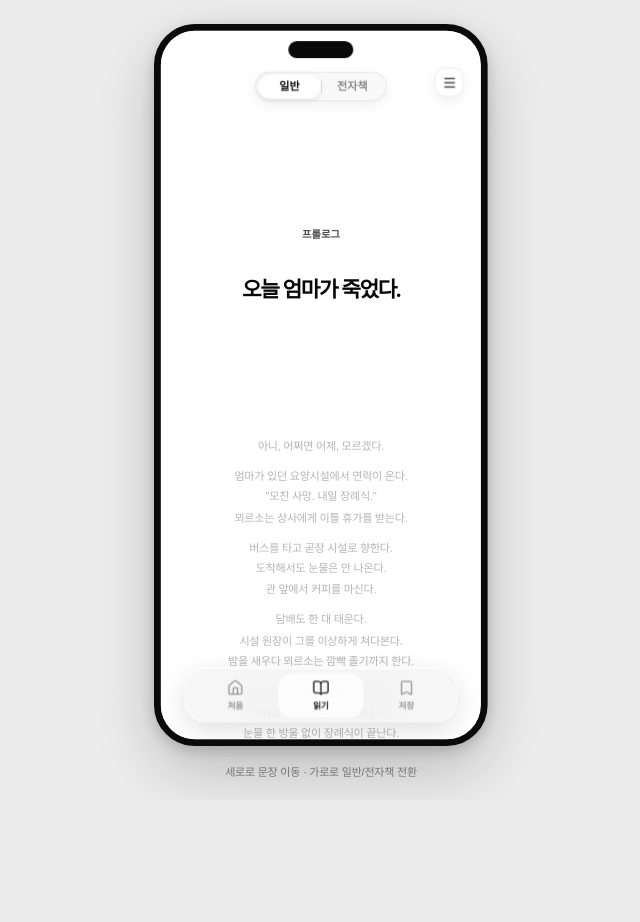
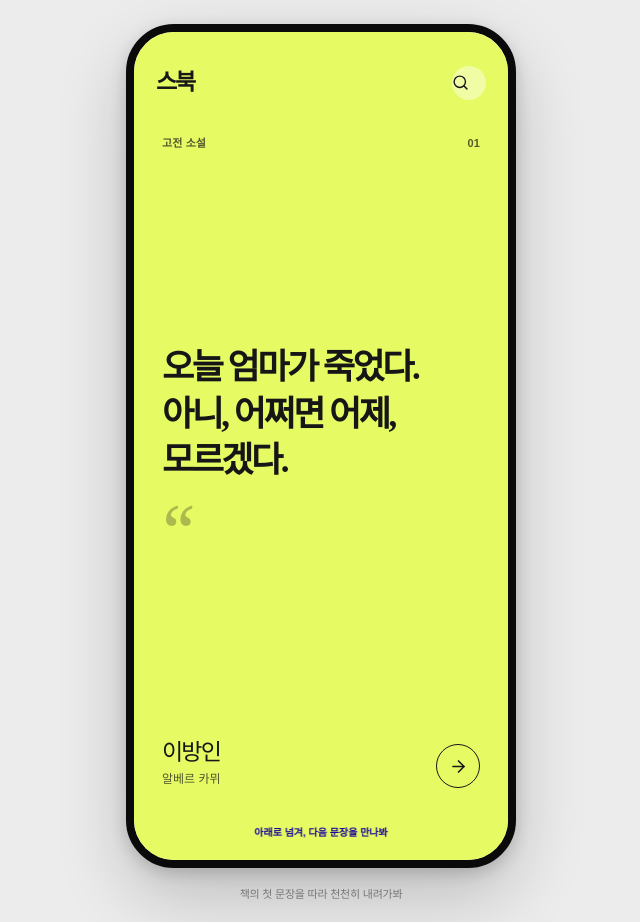
Before and after one commit to WhereNickname/bookbook, a React (Vite) app: page / in a window 1280 px wide. Shown: the whole page, without its empty margins (319-959 px from the left). Before the commit the page ends 800 px from the top, so only its background shows below. Built offline with nearby package versions, Linux system fonts and the light colour scheme; a web font is replaced by a local one.

Commit message:
feat: add book discovery entry flow

```diff
--- a/app/globals.css
+++ b/app/globals.css
@@ -35,6 +35,68 @@
   position: relative;
   padding: 24px 16px 54px;
 }
+
+.discover-stage {
+  min-height: 100vh;
+  display: grid;
+  place-items: center;
+  position: relative;
+  padding: 24px 16px 54px;
+}
+
+.discover-phone {
+  width: 390px;
+  height: 844px;
+  position: relative;
+  overflow: hidden;
+  border: 8px solid #0a0a0a;
+  border-radius: 48px;
+  background: #f5f4ef;
+  box-shadow: 0 28px 70px rgba(0, 0, 0, .20), 0 5px 16px rgba(0, 0, 0, .16);
+}
+
+.discover-header {
+  position: absolute;
+  z-index: 4;
+  top: 0;
+  right: 0;
+  left: 0;
+  display: flex;
+  align-items: center;
+  justify-content: space-between;
+  height: 78px;
+  padding: 23px 22px 0;
+  color: #171717;
+  pointer-events: none;
+}
+
+.discover-header strong { font-size: 23px; letter-spacing: -.09em; }
+.discover-header button { width: 34px; height: 34px; padding: 0; border: 0; border-radius: 50%; background: rgba(255, 255, 255, .42); color: inherit; pointer-events: auto; }
+.discover-header svg { width: 17px; height: 17px; }
+
+.discover-feed { height: 100%; overflow-y: auto; scroll-snap-type: y mandatory; scrollbar-width: none; }
+.discover-feed::-webkit-scrollbar { display: none; }
+
+.discover-card {
+  min-height: 100%;
+  display: flex;
+  flex-direction: column;
+  padding: 103px 28px 72px;
+  scroll-snap-align: start;
+  color: var(--card-foreground);
+  background: var(--card-color);
+}
+
+.discover-card__meta { display: flex; align-items: center; justify-content: space-between; color: currentColor; font-size: 11px; font-weight: 650; letter-spacing: .01em; opacity: .7; }
+.discover-card__quote { flex: 1; display: flex; flex-direction: column; align-items: flex-start; justify-content: center; width: 100%; padding: 0; border: 0; background: transparent; color: inherit; text-align: left; }
+.discover-card__quote p { margin: 0; white-space: pre-line; font-family: 'Bookk Myungjo', serif; font-size: 35px; font-weight: 700; line-height: 1.32; letter-spacing: -.072em; word-break: keep-all; }
+.discover-card__quote span { margin-top: 27px; font-family: Georgia, serif; font-size: 72px; line-height: .5; opacity: .28; }
+.discover-card__footer { display: flex; align-items: flex-end; justify-content: space-between; }
+.discover-card__footer h1 { margin: 0 0 6px; font-size: 23px; line-height: 1; letter-spacing: -.08em; }
+.discover-card__footer p { margin: 0; font-size: 12px; opacity: .72; }
+.discover-card__open { width: 44px; height: 44px; display: grid; place-items: center; border: 1px solid currentColor; border-radius: 50%; background: transparent; color: inherit; }
+.discover-card__open svg { width: 19px; height: 19px; }
+.discover-hint { position: absolute; z-index: 4; bottom: 20px; left: 50%; margin: 0; transform: translateX(-50%); color: #fff; font-size: 10px; font-weight: 600; white-space: nowrap; mix-blend-mode: difference; }
 
 .phone {
   width: 390px;
@@ -209,6 +271,49 @@
 .type-menu__choices button.type-menu__choice--active { background: #e8e8e8; color: #111; font-weight: 700; }
 .type-menu__choices button svg { width: 10px; height: 10px; stroke-width: 2.7; }
 
+.motion-setting {
+  display: flex;
+  align-items: center;
+  justify-content: space-between;
+  margin-top: 10px;
+  padding: 10px 6px 4px;
+  border-top: 1px solid rgba(15, 15, 15, .08);
+  font-family: 'Pretendard', sans-serif;
+}
+
+.motion-setting > div { display: flex; flex-direction: column; gap: 2px; }
+.motion-setting strong { color: #333; font-size: 11px; font-weight: 650; }
+.motion-setting div span { color: #888; font-size: 9px; }
+.motion-setting > button {
+  width: 36px;
+  height: 21px;
+  position: relative;
+  padding: 2px;
+  border: 0;
+  border-radius: 12px;
+  background: #d5d5d5;
+  transition: background .2s ease;
+}
+.motion-setting > button span {
+  display: block;
+  width: 17px;
+  height: 17px;
+  border-radius: 50%;
+  background: #fff;
+  box-shadow: 0 1px 4px rgba(0, 0, 0, .2);
+  transition: transform .2s ease;
+}
+.motion-setting > button.motion-setting__switch--active { background: #171717; }
+.motion-setting > button.motion-setting__switch--active span { transform: translateX(15px); }
+
+.phone--no-motion *,
+.phone--no-motion *::before,
+.phone--no-motion *::after {
+  scroll-behavior: auto !important;
+  animation: none !important;
+  transition: none !important;
+}
+
 .mode-tabs__divider {
   width: 1px;
   height: 13px;
@@ -359,6 +464,41 @@
   text-align: left;
 }
 
+.continue-cta,
+.ebook-continue {
+  border: 0;
+  background: #111;
+  color: #fff;
+  font-family: 'Pretendard', sans-serif;
+  font-size: 13px;
+  font-weight: 700;
+  letter-spacing: -.03em;
+}
+
+.continue-cta {
+  position: absolute;
+  z-index: 10;
+  right: 40px;
+  bottom: 96px;
+  left: 40px;
+  height: 48px;
+  border-radius: 15px;
+  box-shadow: 0 10px 25px rgba(0, 0, 0, .18);
+  animation: continue-cta-in .3s ease-out;
+}
+
+.ebook-continue {
+  width: 100%;
+  height: 52px;
+  margin: 16px 0 40px;
+  border-radius: 15px;
+}
+
+@keyframes continue-cta-in {
+  from { opacity: 0; transform: translateY(8px); }
+  to { opacity: 1; transform: translateY(0); }
+}
+
 .bottom-tabbar {
   position: absolute;
   z-index: 9;
@@ -423,6 +563,8 @@
 
 @media (max-width: 520px) {
   .prototype-stage { min-height: 100svh; padding: 6px; }
+  .discover-stage { min-height: 100svh; padding: 6px; }
+  .discover-phone { width: 100%; height: calc(100svh - 12px); border-width: 0; border-radius: 28px; }
   .desktop-note { display: none; }
 }
 
--- a/app/page.tsx
+++ b/app/page.tsx
@@ -1,7 +1,7 @@
 'use client';
 
-import { useCallback, useEffect, useMemo, useRef, useState } from 'react';
-import { Bookmark, BookOpen, Check, House, Menu, X } from 'lucide-react';
+import { type CSSProperties, useCallback, useEffect, useMemo, useRef, useState } from 'react';
+import { ArrowRight, Bookmark, BookOpen, Check, House, Menu, Search, X } from 'lucide-react';
 import { BOOK_SENTENCES, TEASER_SENTENCES } from './book-data';
 
 type ReadingLine = {
@@ -33,7 +33,30 @@
   { id: 'pretendard', label: '프리텐다드' },
 ];
 
+type FeedBook = {
+  title: string;
+  author: string;
+  category: string;
+  quote: string;
+  color: string;
+  foreground: string;
+};
+
+const FEED_BOOKS: FeedBook[] = [
+  { title: '이방인', author: '알베르 카뮈', category: '고전 소설', quote: '오늘 엄마가 죽었다.\n아니, 어쩌면 어제, 모르겠다.', color: '#e6fb63', foreground: '#161616' },
+  { title: '월든', author: '헨리 데이비드 소로', category: '에세이', quote: '나는 삶을\n제대로 살아보고 싶었다.', color: '#c8e2e7', foreground: '#183438' },
+  { title: '아몬드', author: '손원평', category: '한국 소설', quote: '내 머릿속에는\n편도체가 작았다.', color: '#ffd3bc', foreground: '#783f2d' },
+  { title: '채식주의자', author: '한강', category: '한국 소설', quote: '나는 이제\n고기를 먹지 않아요.', color: '#d2e8c5', foreground: '#31542f' },
+];
+
 export default function Home() {
+  const [isReading, setIsReading] = useState(false);
+
+  if (isReading) return <Reader onExit={() => setIsReading(false)} />;
+  return <DiscoverFeed onStartReading={() => setIsReading(true)} />;
+}
+
+function Reader({ onExit }: { onExit: () => void }) {
   const lines = useMemo<ReadingLine[]>(
     () => {
       return [
@@ -59,7 +82,9 @@
   const [counterTypeface, setCounterTypeface] = useState<Typeface>('bookk');
   const [supportTypeface, setSupportTypeface] = useState<Typeface>('pretendard');
   const [isTypographyMenuOpen, setIsTypographyMenuOpen] = useState(false);
+  const [animationsEnabled, setAnimationsEnabled] = useState(true);
   const [saved, setSaved] = useState(false);
+  const [hasReachedEnd, setHasReachedEnd] = useState(false);
   const [phoneScale, setPhoneScale] = useState(1);
   const phoneRef = useRef<HTMLElement>(null);
   const railRef = useRef<HTMLDivElement>(null);
@@ -95,6 +120,7 @@
   const selectMode = useCallback((nextMode: ReadingMode) => {
     hasPositionedRail.current = false;
     setMode(nextMode);
+    if (nextMode === 'plain') setHasReachedEnd(activeIndexRef.current === lines.length - 1);
   }, []);
 
   const move = useCallback((amount: number) => {
@@ -104,6 +130,7 @@
 
     activeIndexRef.current = target;
     setActiveIndex(target);
+    setHasReachedEnd(target === lines.length - 1);
   }, [lines.length]);
 
   const jumpTo = useCallback((index: number) => {
@@ -114,6 +141,7 @@
     hasPositionedRail.current = false;
     activeIndexRef.current = target;
     setActiveIndex(target);
+    setHasReachedEnd(target === lines.length - 1);
   }, [lines.length]);
 
   useEffect(() => {
@@ -130,7 +158,7 @@
       if (!rail || !target) return;
       const anchor = rail.clientHeight * .35;
       const targetTop = target.offsetTop - anchor + target.clientHeight / 2;
-      const reducedMotion = window.matchMedia('(prefers-reduced-motion: reduce)').matches;
+      const reducedMotion = !animationsEnabled || window.matchMedia('(prefers-reduced-motion: reduce)').matches;
 
       if (!hasPositionedRail.current || reducedMotion) {
         rail.scrollTop = targetTop;
@@ -162,7 +190,7 @@
         scrollAnimation.current = null;
       }
     };
-  }, [activeIndex, mode]);
+  }, [activeIndex, animationsEnabled, mode]);
 
   useEffect(() => {
     const onWheel = (event: WheelEvent) => {
@@ -237,13 +265,13 @@
       <div className="phone-viewport" style={{ width: 390 * phoneScale, height: 844 * phoneScale }}>
         <section
           ref={phoneRef}
-          className={`phone phone--${mode} phone--display-${displayTypeface} phone--counter-${counterTypeface} phone--support-${supportTypeface}`}
+          className={`phone phone--${mode} phone--display-${displayTypeface} phone--counter-${counterTypeface} phone--support-${supportTypeface} ${animationsEnabled ? '' : 'phone--no-motion'}`}
           style={{ transform: `scale(${phoneScale})` }}
           aria-label={`북북 ${mode === 'plain' ? '일반' : '전자책'} 읽기 화면`}
           tabIndex={0}
           onPointerDown={(event) => {
             if (event.pointerType === 'touch') return;
-            if ((event.target as HTMLElement).closest('.mode-tabs, .type-menu')) return;
+            if ((event.target as HTMLElement).closest('.mode-tabs, .type-menu, .bottom-tabbar, .continue-cta')) return;
             gesture.current = { x: event.clientX, y: event.clientY, moved: false };
             event.currentTarget.setPointerCapture(event.pointerId);
           }}
@@ -268,7 +296,7 @@
           }}
           onTouchStart={(event) => {
             if (event.touches.length !== 1) return;
-            if ((event.target as HTMLElement).closest('.mode-tabs, .type-menu')) return;
+            if ((event.target as HTMLElement).closest('.mode-tabs, .type-menu, .bottom-tabbar, .continue-cta')) return;
             const touch = event.touches[0];
             touchGesture.current = { x: touch.clientX, y: touch.clientY, moved: false };
           }}
@@ -309,6 +337,23 @@
                   <TypefacePicker label="중앙 문장" value={displayTypeface} onChange={setDisplayTypeface} />
                   <TypefacePicker label="프롤로그 · 숫자" value={counterTypeface} onChange={setCounterTypeface} />
                   <TypefacePicker label="작은 문장" value={supportTypeface} onChange={setSupportTypeface} />
+                  <div className="motion-setting">
+                    <div>
+                      <strong>GUI 애니메이션</strong>
+                      <span>{animationsEnabled ? '켜짐' : '꺼짐'}</span>
+                    </div>
+                    <button
+                      type="button"
+                      role="switch"
+                      aria-checked={animationsEnabled}
+                      className={animationsEnabled ? 'motion-setting__switch--active' : ''}
+                      onPointerDown={(event) => event.stopPropagation()}
+                      onTouchStart={(event) => event.stopPropagation()}
+                      onClick={() => setAnimationsEnabled((current) => !current)}
+                    >
+                      <span />
+                    </button>
+                  </div>
                 </div>
               )}
             </div>
@@ -380,7 +425,14 @@
                 })}
               </div>
             ) : (
-              <div className="ebook-reader" ref={ebookRef}>
+              <div
+                className="ebook-reader"
+                ref={ebookRef}
+                onScroll={(event) => {
+                  const reader = event.currentTarget;
+                  setHasReachedEnd(reader.scrollTop + reader.clientHeight >= reader.scrollHeight - 12);
+                }}
+              >
                 <article className="ebook-content">
                   <header className="ebook-header">
                     <span>알베르 카뮈</span>
@@ -389,22 +441,30 @@
                   {ebookParagraphs.map((paragraph, index) => (
                     <p key={index}>{paragraph}</p>
                   ))}
+                  <button type="button" className="ebook-continue">이어서 읽기</button>
                 </article>
               </div>
+            )}
+            {mode === 'plain' && hasReachedEnd && (
+              <button type="button" className="continue-cta">이어서 읽기</button>
             )}
             <nav className="bottom-tabbar" aria-label="하단 메뉴">
               <button
                 type="button"
                 className="bottom-tabbar__item"
+                onPointerDown={(event) => event.stopPropagation()}
+                onTouchStart={(event) => event.stopPropagation()}
                 onClick={() => {
                   activeIndexRef.current = 0;
                   setActiveIndex(0);
+                  setHasReachedEnd(false);
                   ebookRef.current?.scrollTo({ top: 0 });
+                  onExit();
                 }}
-                aria-label="처음으로"
+                aria-label="책 탐색으로 돌아가기"
               >
                 <House aria-hidden="true" />
-                <span>처음</span>
+                <span>탐색</span>
               </button>
               <button type="button" className="bottom-tabbar__item bottom-tabbar__item--active" aria-current="page">
                 <BookOpen aria-hidden="true" />
@@ -424,6 +484,48 @@
         </section>
       </div>
       <p className="desktop-note" aria-hidden="true">세로로 문장 이동 · 가로로 일반/전자책 전환</p>
+    </main>
+  );
+}
+
+function DiscoverFeed({ onStartReading }: { onStartReading: () => void }) {
+  return (
+    <main className="discover-stage">
+      <section className="discover-phone" aria-label="스북 책 탐색 화면">
+        <header className="discover-header">
+          <strong>스북</strong>
+          <button type="button" aria-label="책 검색"><Search aria-hidden="true" /></button>
+        </header>
+        <div className="discover-feed">
+          {FEED_BOOKS.map((book, index) => (
+            <article
+              key={book.title}
+              className="discover-card"
+              style={{ '--card-color': book.color, '--card-foreground': book.foreground } as CSSProperties}
+            >
+              <div className="discover-card__meta">
+                <span>{book.category}</span>
+                <span>{String(index + 1).padStart(2, '0')}</span>
+              </div>
+              <button type="button" className="discover-card__quote" onClick={onStartReading}>
+                <p>{book.quote}</p>
+                <span aria-hidden="true">“</span>
+              </button>
+              <footer className="discover-card__footer">
+                <div>
+                  <h1>{book.title}</h1>
+                  <p>{book.author}</p>
+                </div>
+                <button type="button" className="discover-card__open" onClick={onStartReading} aria-label={`${book.title} 읽기 시작`}>
+                  <ArrowRight aria-hidden="true" />
+                </button>
+              </footer>
+            </article>
+          ))}
+        </div>
+        <p className="discover-hint">아래로 넘겨, 다음 문장을 만나봐</p>
+      </section>
+      <p className="desktop-note" aria-hidden="true">책의 첫 문장을 따라 천천히 내려가봐</p>
     </main>
   );
 }
```
